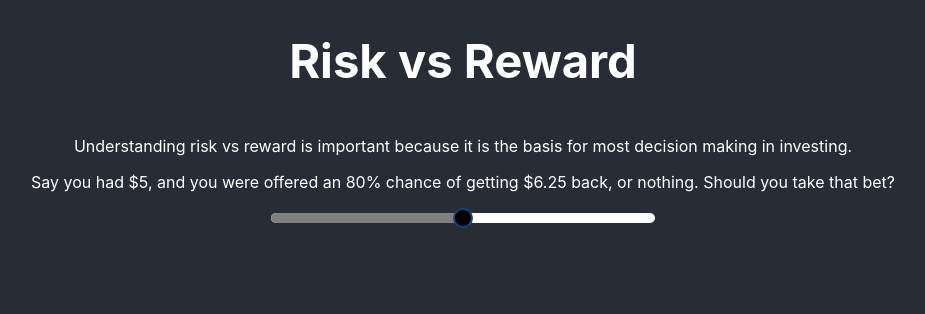
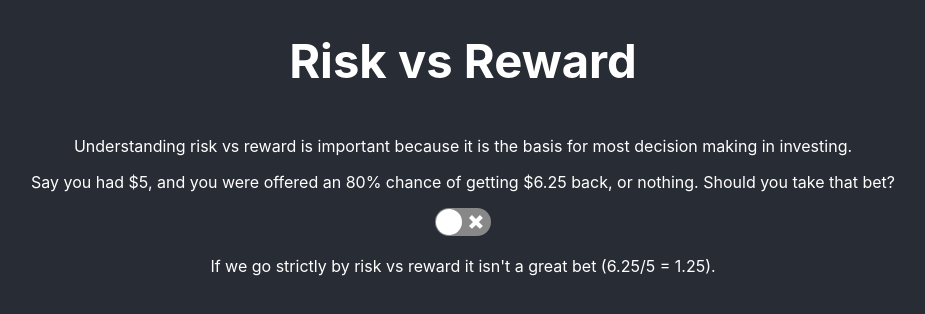
Before and after one commit to stevenr74/risk-reward, a React (Create React App) app: page / in a window 1280 px wide. Shown: the top 314 px of the page, without its empty margins (177-1102 px from the left). Built offline with nearby package versions, Linux system fonts and the light colour scheme.

Commit message:
added another example and button for first ex

```diff
--- a/package.json
+++ b/package.json
@@ -10,6 +10,7 @@
     "react": "^17.0.2",
     "react-dom": "^17.0.2",
     "react-scripts": "4.0.3",
+    "react-switch": "^6.0.0",
     "web-vitals": "^1.0.1"
   },
   "scripts": {
--- a/src/components/Example1.js
+++ b/src/components/Example1.js
@@ -1,30 +1,21 @@
 import React from 'react'
 import { useState } from 'react'
-import Slider, {createSliderWithTooltip} from 'rc-slider'
-import 'rc-slider/assets/index.css'
+import Switch from 'react-switch'
 
 const Example1 = (props) => {
-    const [value, setValue] = useState(50);
-    const SliderWithToolTip = createSliderWithTooltip(Slider);
+    const [checked, setChecked] = useState(false);
+
+    const handleChange = (checked) => {
+        setChecked(checked)
+    }
 
     return (
         <div className="ex1">
             <p>Say you had $5, and you were offered an 80% chance of getting $6.25 back, or nothing. Should you take that bet?
             </p>
-            <SliderWithToolTip className="slider"
-                min={0}
-                max={100}
-                step={1}
-                defaultValue={50}
-                railStyle={{ backgroundColor: 'white', height: 10 }}
-                trackStyle={{ backgroundColor: 'grey', height: 10 }}
-                handleStyle={{
-                    borderColor: '#1b417d',
-                    height: 20,
-                    width: 20,
-                    backgroundColor: 'black',
-                  }}
-            />
+            <Switch onChange={handleChange} checked={checked} />
+            <p>If we go strictly by risk vs reward it isn't a great bet (6.25/5 = 1.25). </p>
+
         </div>
     )
 }
```
Also changed, not shown: src/components/Example2.js (added, +30 -0 lines), 1 other file (tests, documents, lock files or other folders).
